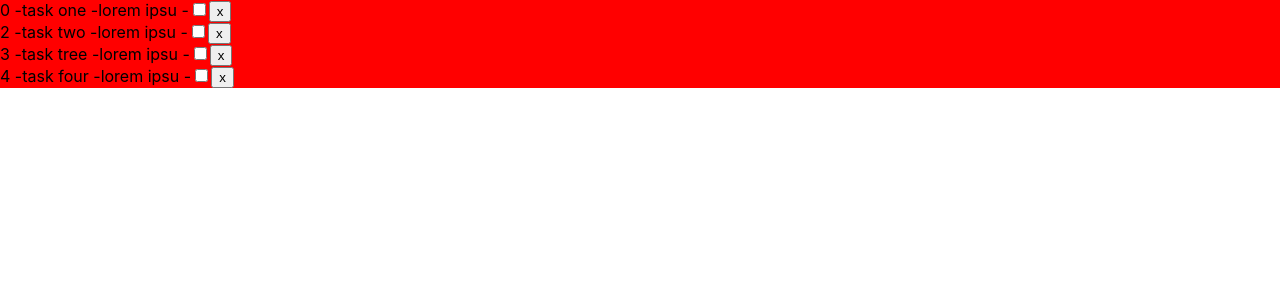
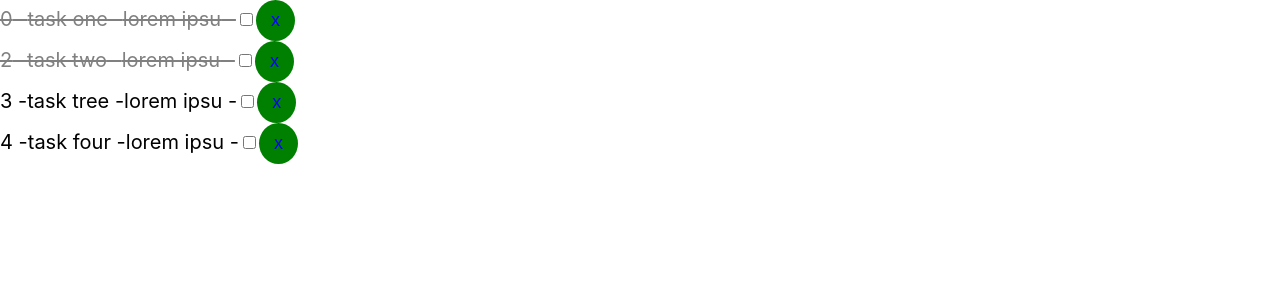
Before and after one commit to Drako9159/ornito, a React (Create React App) app: page / in a window 1280 px wide. Shown: the top 300 px of the page. Built offline with nearby package versions, Linux system fonts and the light colour scheme.

Commit message:
await complete ornito

```diff
--- a/src/components/Task.js
+++ b/src/components/Task.js
@@ -1,19 +1,43 @@
 import React from "react";
 import "./Task.css";
+import PropTypes from "prop-types";
+
 class Task extends React.Component{
     state = {
 
     }
+    styleCompleted(){
+        return {
+            fontSize: "20px",
+            color: this.props.task.done ? "gray" : "black",
+            //Si su propiedad es true, es color gray, si es false, es black
+            textDecoration: this.props.task.done ? "line-through" : "none"
+        }
+    }
     render(){
         const {task} = this.props;
-        return <div style={{ background: "red"}}>
+        return <div style={this.styleCompleted()}>
         {task.id} -
         {task.title} -
         {task.description} -
         {task.done}
         <input type="checkbox"></input>
-        <button>x</button>
+        <button style={btnDelete}>x</button>
         </div>
     }
 }
+Task.propTypes = {
+    task: PropTypes.object.isRequired
+}
+const btnDelete = {
+    fontSize: "18px",
+    background: "green",
+    color: "blue",
+    border: "none",
+    padding: "10px 15px",
+    borderRadius: "50%",
+    cursor: "pointer",
+  //  float: "right"
+};
+
 export default Task;
--- a/src/example/tasks.json
+++ b/src/example/tasks.json
@@ -3,12 +3,12 @@
         "id": 0,
         "title": "task one",
         "description": "lorem ipsu",
-        "done": false
+        "done": true
     },{
         "id": 2,
         "title": "task two",
         "description": "lorem ipsu",
-        "done": false
+        "done": true
     },{
         "id": 3,
         "title": "task tree",
```
